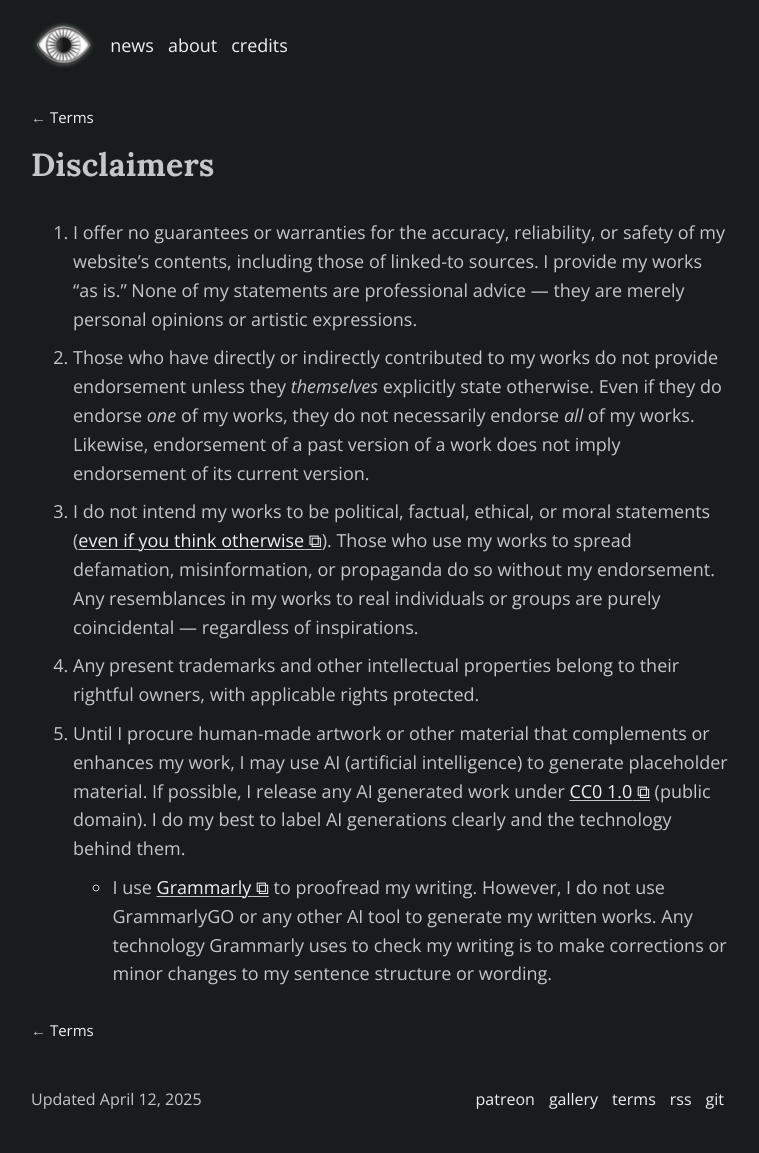
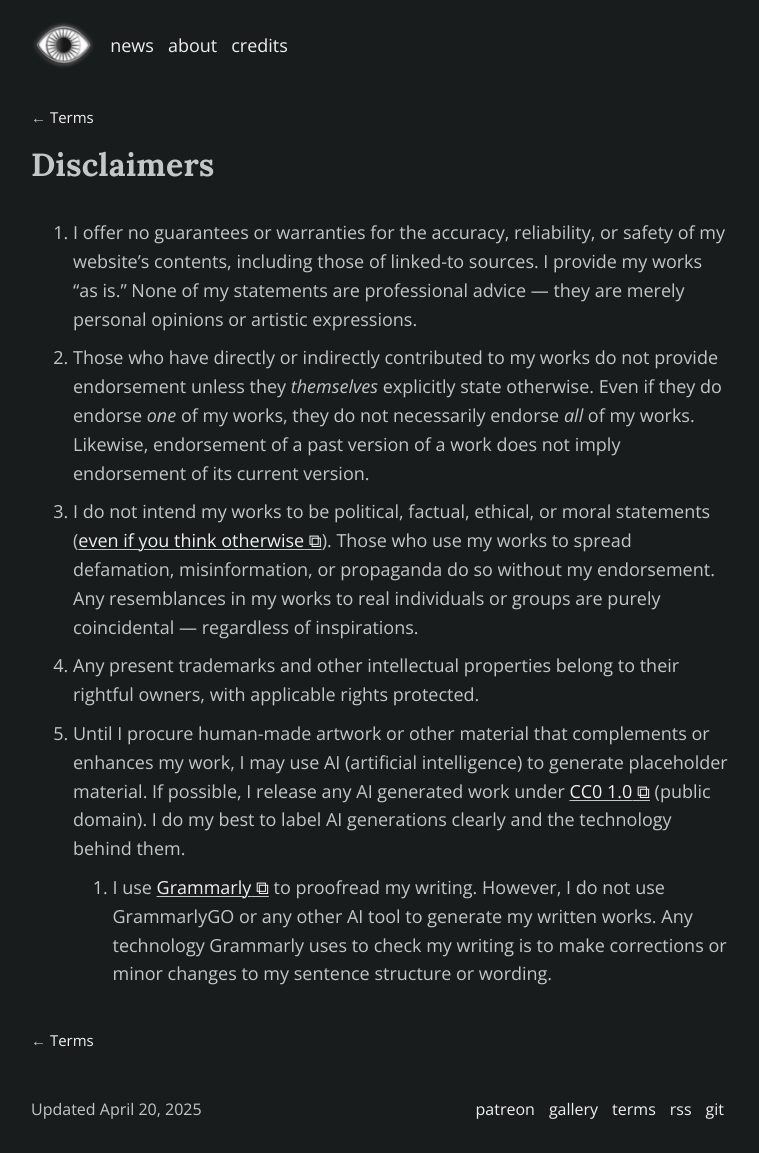
Before and after one commit to schizoidnightmares/schizoidnightmares.com, a Jekyll site: the page built from terms/disclaimers.md, in a window 1280 px wide. Shown: the whole page, without its empty margins (259-1018 px from the left). Built offline with Jekyll 4.4.1, drawn with Linux system fonts in a browser that asks for light colours.

Commit message:
changing unordered list to ordered

```diff
--- a/terms/disclaimers.md
+++ b/terms/disclaimers.md
@@ -1,7 +1,7 @@
 ---
 title: Disclaimers - Terms
 description: Content disclaimers
-last_modified_at: April 12, 2025
+last_modified_at: April 20, 2025
 return: Terms
 return-url: ../
 ---
```
Also changed, not shown: other parts of terms/disclaimers.md (+1 -1 lines).
